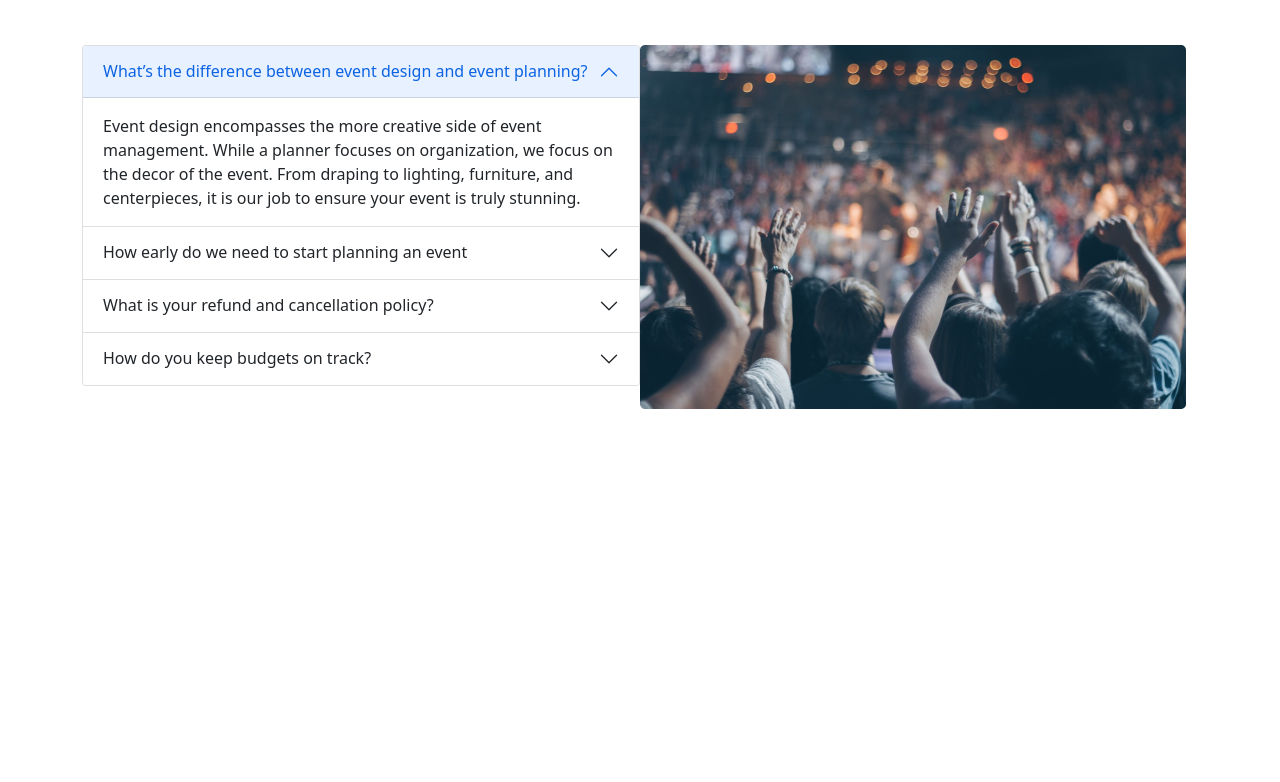
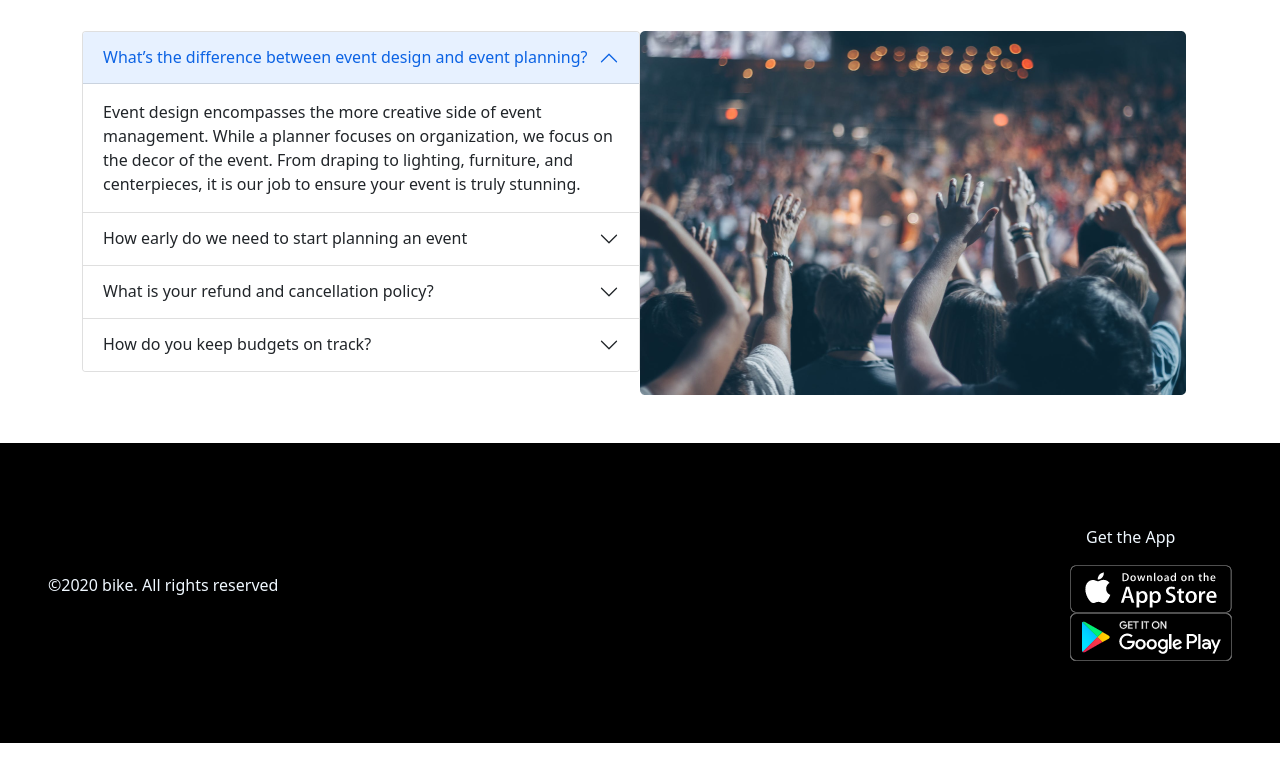
Before and after one commit to shaiful0/weeding-convention-center, a plain HTML site: page index.html in a window 1280 px wide. Shown: the part 1550-2332 px from the top of the page. Before the commit the page ends 1959 px from the top, so only its background shows below. Drawn offline with nearby package versions, Linux system fonts and the light colour scheme.

Commit message:
added footer part

```diff
--- a/css/index.css
+++ b/css/index.css
@@ -6,3 +6,18 @@
 .body{
   font-family: 'Poppins', sans-serif;
 }
+.container-footer{
+  display: flex;
+  justify-content: space-between;
+  height: 300px;
+  width: 100%;
+  background-color: black;
+  align-items: center;
+}
+.container-footer p{
+  color: aliceblue;
+}
+.btn-button{
+  position:relative;
+  margin-bottom: 10px;
+}
--- a/index.html
+++ b/index.html
@@ -13,6 +13,8 @@
   <!-- <link rel="preconnect" href="https://fonts.googleapis.com">
 <link rel="preconnect" href="https://fonts.gstatic.com" crossorigin>
 <link href="https://fonts.googleapis.com/css2?family=Poppins:wght@400;500&family=Roboto+Mono:wght@400;500&display=swap" rel="stylesheet"> -->
+<!-- External css -->
+<link rel="stylesheet" href="/css/index.css">
 </head>
 <body>
   <!-- Header part -->
@@ -144,7 +146,9 @@
             </div>
           </div>
           <div class="col rounded-3 bg-primary">
-            <button class="btn btn-danger rounded-pill">Hot</button>
+            <button type="button" class="btn btn-primary position-relative">
+               <span class="position-absolute top-0 start-100 translate-middle badge border border-light rounded-circle bg-danger p-3">Hot</span>
+            </button>
             <div class=" h-100">
               <div class="card-body">
                 <h1 class="card-title">$800</h1>
@@ -253,6 +257,19 @@
 
   </main>
 
+  <footer class="container-footer my-5 ">
+    <div class="">
+      <p class="ms-5">©2020 bike. All rights reserved</p>
+    </div>
+    <div class=" de-flex me-5">
+      <p class="ms-3">Get the App</p>
+      <a href="https://apps.apple.com/us/app/8-ball-pool/id543186831" target="blank"><img src="icons/app-store.png" alt=""></a>
+      <br>
+
+      <a href="https://play.google.com/store/apps/details?id=com.miniclip.eightballpool&hl=en&gl=US" target="blank"><img src="icons/google-play.png" alt=""></a>
+    </div>
+  </footer>
+
   <!-- Js Link  -->
   <script src="https://cdn.jsdelivr.net/npm/bootstrap@5.1.3/dist/js/bootstrap.bundle.min.js" integrity="sha384-ka7Sk0Gln4gmtz2MlQnikT1wXgYsOg+OMhuP+IlRH9sENBO0LRn5q+8nbTov4+1p" crossorigin="anonymous"></script>
 </body>
```
Also changed, not shown: icons/app-store.png (added), icons/google-play.png (added), images/appel.jpg (added), images/play.png (added).
